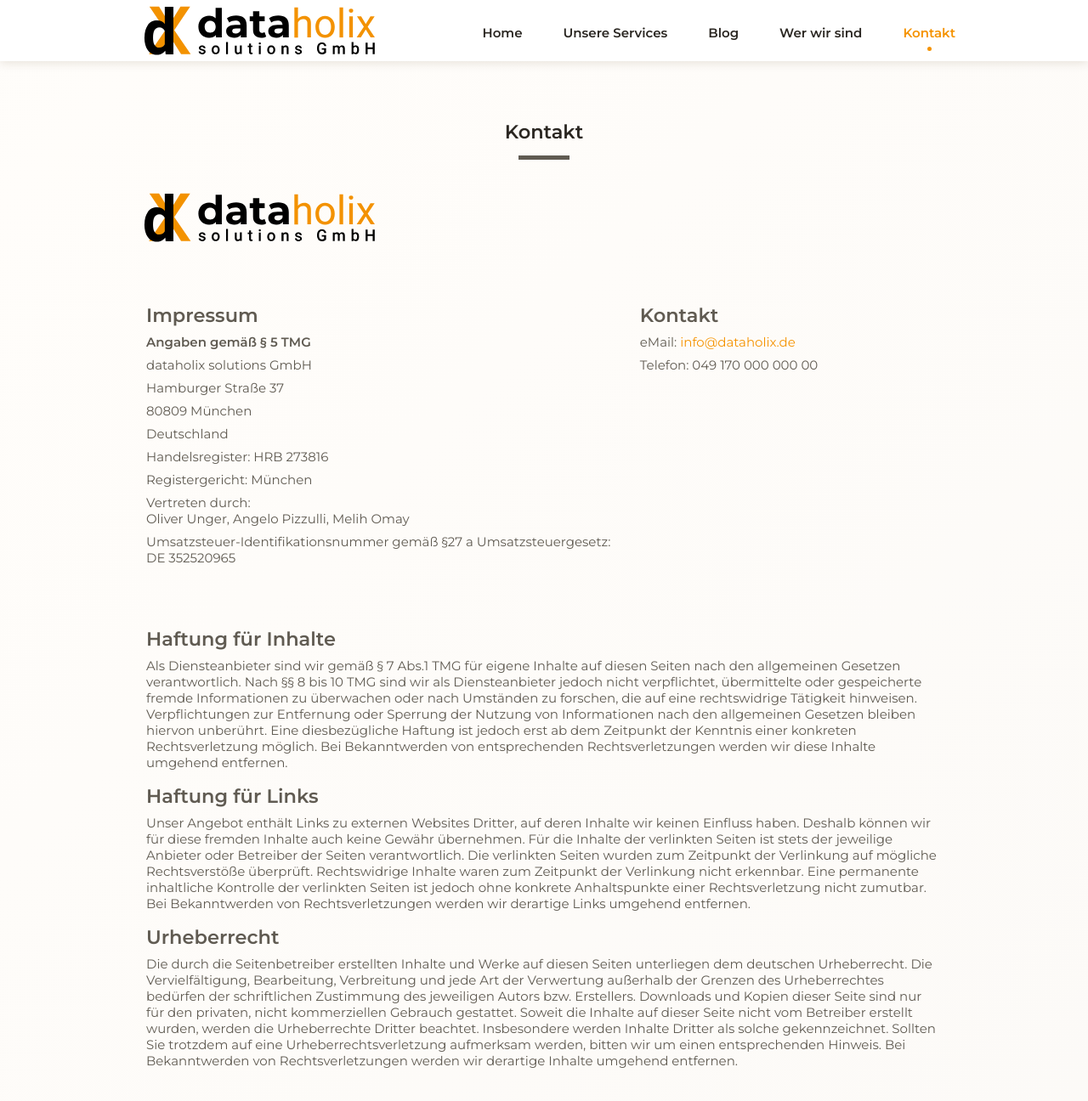
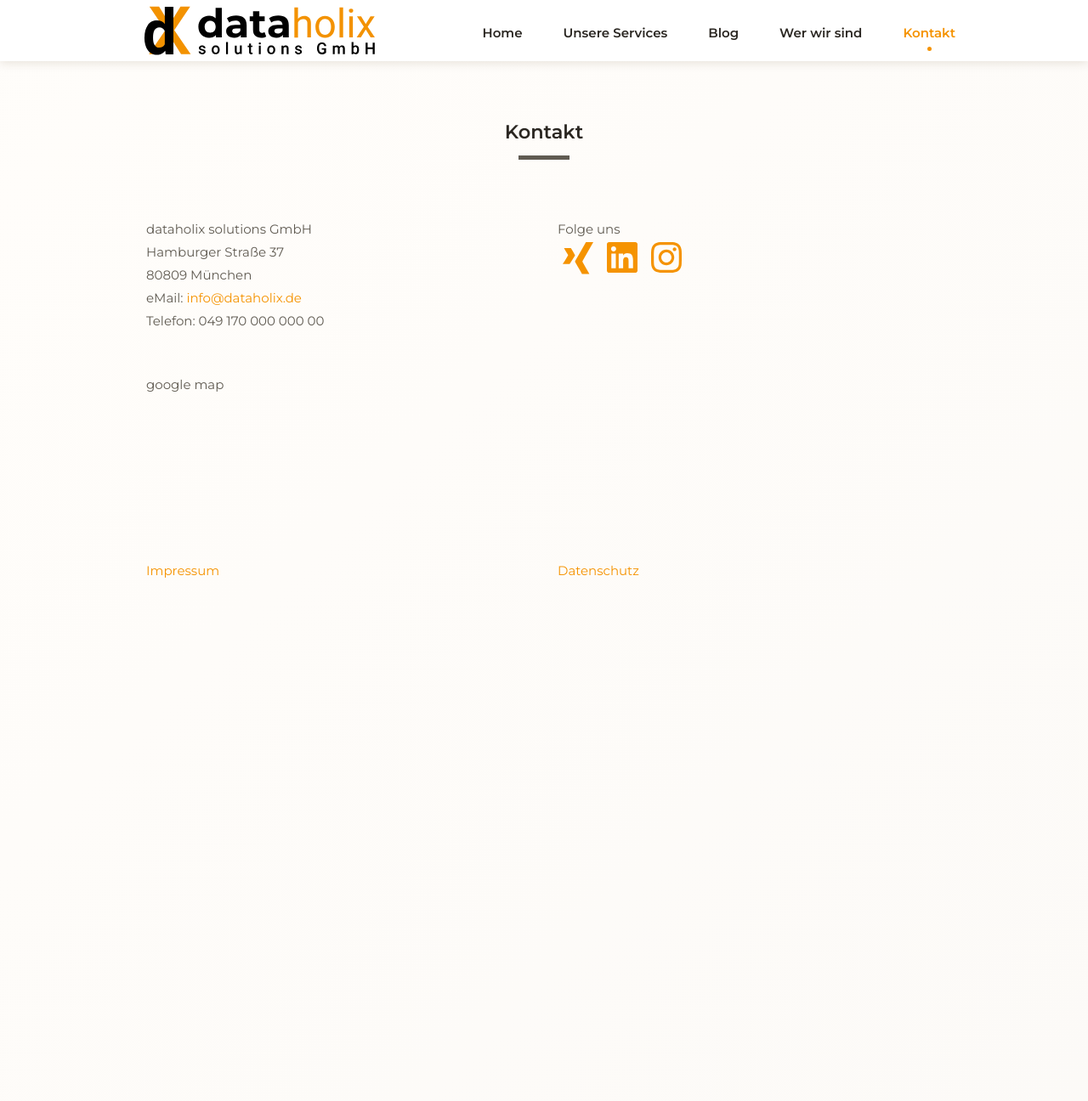
Before and after one commit to dataholix-melih-omay/dataholix-www, a Jekyll site: the page built from index.html, in a window 1280 px wide and 1400 px high, scrolled down 6148 px. Shown: the top 1296 px of the window at 85% size. Built offline with Jekyll 4.4.1, drawn with Linux system fonts in a browser that asks for light colours; after the commit the page ends 6901 px from its top, so only the background shows below that.

Commit message:
[Improved] - new kontakt impress social media

```diff
--- a/_includes/elements/contact.html
+++ b/_includes/elements/contact.html
@@ -1,86 +1,27 @@
-<picture>
-  <source
-    srcset="./assets/images/navigation/data_holix_log_dark.svg"
-    media="(prefers-color-scheme: dark)"
-  />
-  <img
-    src="./assets/images/navigation/data_holix_log_light-new.svg"
-    alt="Dataholix Logo"
-    class="nav__img"
-  />
-</picture>
-
 <div class="container-contact">
   <div>
-    <h2>Impressum</h2>
-    <p><strong>Angaben gemäß § 5 TMG</strong></p>
     <p>dataholix solutions GmbH</p>
     <p>Hamburger Straße 37</p>
     <p>80809 München</p>
-    <p>Deutschland</p>
-    <p>Handelsregister: HRB 273816</p>
-    <p>Registergericht: München</p>
-
-    <p>
-      Vertreten durch:<br />
-      Oliver Unger, Angelo Pizzulli, Melih Omay
-    </p>
-    <p>
-      Umsatzsteuer-Identifikationsnummer gemäß §27 a Umsatzsteuergesetz:
-      <br />DE 352520965
-    </p>
+    <p>eMail: <a href="mailto:info@dataholix.de"> info@dataholix.de</a></p>
+    <p>Telefon: 049 170 000 000 00</p>
   </div>
 
   <div>
-    <h2>Kontakt</h2>
-    <p>eMail: <a href="mailto:info@dataholix.de"> info@dataholix.de</a></p>
-    <p>Telefon: 049 170 000 000 00</p>
+    <p>Folge uns</p>
+    <div >
+
+       <a href="https://www.xing.com/pages/dataholix-solutions-gmbh" target="_blank"><img class="follower"src="/dataholix-www/assets/images/svgs/xing.svg" alt="Xing"></a>
+       <a href="" target="_blank"></a><img class="follower"src="/dataholix-www/assets/images/svgs/linkedin.svg" alt="LinkedIn"></a>
+       <a href="" target="_blank"><img class="follower"src="/dataholix-www/assets/images/svgs/instagram.svg" alt="Instagram"></a>
+
+    </div>
   </div>
 </div>
 
 <div class="container-contact">
   <div>
-    <h2>Haftung für Inhalte</h2>
-    <p>
-      Als Diensteanbieter sind wir gemäß § 7 Abs.1 TMG für eigene Inhalte auf
-      diesen Seiten nach den allgemeinen Gesetzen verantwortlich. Nach §§ 8 bis
-      10 TMG sind wir als Diensteanbieter jedoch nicht verpflichtet,
-      übermittelte oder gespeicherte fremde Informationen zu überwachen oder
-      nach Umständen zu forschen, die auf eine rechtswidrige Tätigkeit
-      hinweisen. Verpflichtungen zur Entfernung oder Sperrung der Nutzung von
-      Informationen nach den allgemeinen Gesetzen bleiben hiervon unberührt.
-      Eine diesbezügliche Haftung ist jedoch erst ab dem Zeitpunkt der Kenntnis
-      einer konkreten Rechtsverletzung möglich. Bei Bekanntwerden von
-      entsprechenden Rechtsverletzungen werden wir diese Inhalte umgehend
-      entfernen.
-    </p>
-    <h2>Haftung für Links</h2>
-    <p>
-      Unser Angebot enthält Links zu externen Websites Dritter, auf deren
-      Inhalte wir keinen Einfluss haben. Deshalb können wir für diese fremden
-      Inhalte auch keine Gewähr übernehmen. Für die Inhalte der verlinkten
-      Seiten ist stets der jeweilige Anbieter oder Betreiber der Seiten
-      verantwortlich. Die verlinkten Seiten wurden zum Zeitpunkt der Verlinkung
-      auf mögliche Rechtsverstöße überprüft. Rechtswidrige Inhalte waren zum
-      Zeitpunkt der Verlinkung nicht erkennbar. Eine permanente inhaltliche
-      Kontrolle der verlinkten Seiten ist jedoch ohne konkrete Anhaltspunkte
-      einer Rechtsverletzung nicht zumutbar. Bei Bekanntwerden von
-      Rechtsverletzungen werden wir derartige Links umgehend entfernen.
-    </p>
-    <h2>Urheberrecht</h2>
-    <p>
-      Die durch die Seitenbetreiber erstellten Inhalte und Werke auf diesen
-      Seiten unterliegen dem deutschen Urheberrecht. Die Vervielfältigung,
-      Bearbeitung, Verbreitung und jede Art der Verwertung außerhalb der Grenzen
-      des Urheberrechtes bedürfen der schriftlichen Zustimmung des jeweiligen
-      Autors bzw. Erstellers. Downloads und Kopien dieser Seite sind nur für den
-      privaten, nicht kommerziellen Gebrauch gestattet. Soweit die Inhalte auf
-      dieser Seite nicht vom Betreiber erstellt wurden, werden die Urheberrechte
-      Dritter beachtet. Insbesondere werden Inhalte Dritter als solche
-      gekennzeichnet. Sollten Sie trotzdem auf eine Urheberrechtsverletzung
-      aufmerksam werden, bitten wir um einen entsprechenden Hinweis. Bei
-      Bekanntwerden von Rechtsverletzungen werden wir derartige Inhalte umgehend
-      entfernen.
-    </p>
+   google map
+
   </div>
 </div>
--- a/_includes/impress.html
+++ b/_includes/impress.html
@@ -1 +1,59 @@
-Lorem ipsum dolor sit amet, consectetur adipisicing elit. Veritatis unde sapiente blanditiis accusantium provident, magni, doloribus eius maxime voluptates deserunt saepe quae quas, dicta deleniti possimus temporibus incidunt repellat fugiat. Aperiam quia rem nemo autem laudantium enim numquam aliquid harum ducimus, quidem eveniet quam, ab quisquam neque! Expedita, harum assumenda. Quia placeat aliquam hic odio quo nesciunt alias praesentium, esse, laborum adipisci eveniet mollitia voluptate. Consequatur consequuntur inventore, expedita debitis explicabo quo ipsum aut numquam fugiat blanditiis dolore minus quisquam commodi eligendi, eos sed quis vero nulla voluptatibus unde repellat eius dolores? Itaque rerum ex, pariatur architecto aperiam animi? Maiores aspernatur error ex iure a aut velit nihil fugit, magnam repellendus quis commodi culpa aliquam consequuntur neque, modi voluptatum nesciunt corporis quod eligendi, id rerum voluptas? At vero a officiis consequatur autem aperiam repellat commodi, repudiandae deserunt ut odio quidem quia neque illo aut sint molestias ea? Reprehenderit voluptatibus molestiae ipsa harum cupiditate, doloremque quis voluptatem quos quas sunt ex in nam eligendi, at nulla accusamus nobis natus laboriosam ipsam eius, cum quaerat facere? Officia adipisci repellat ab optio repellendus aperiam perspiciatis esse itaque dolorum numquam, corrupti, debitis voluptas, amet maiores aspernatur ducimus unde quae corporis id modi dolor laboriosam!
+<p><strong>Angaben gemäß § 5 TMG</strong></p>
+<p>dataholix solutions GmbH</p>
+<p>Hamburger Straße 37</p>
+<p>80809 München</p>
+<p>Deutschland</p>
+<p><a>eMail: <a href="mailto:info@dataholix.de"> info@dataholix.de</a></p>
+<p>Handelsregister: HRB 273816</p>
+<p>Registergericht: München</p>
+
+<p>
+    Vertreten durch:<br />
+    Oliver Unger, Angelo Pizzulli, Melih Omay
+</p>
+<p>
+    Umsatzsteuer-Identifikationsnummer gemäß §27 a Umsatzsteuergesetz:
+    <br />DE 352520965
+</p>
+
+<h2>Haftung für Inhalte</h2>
+<p>
+    Als Diensteanbieter sind wir gemäß § 7 Abs.1 TMG für eigene Inhalte auf
+    diesen Seiten nach den allgemeinen Gesetzen verantwortlich. Nach §§ 8 bis 10
+    TMG sind wir als Diensteanbieter jedoch nicht verpflichtet, übermittelte
+    oder gespeicherte fremde Informationen zu überwachen oder nach Umständen zu
+    forschen, die auf eine rechtswidrige Tätigkeit hinweisen. Verpflichtungen
+    zur Entfernung oder Sperrung der Nutzung von Informationen nach den
+    allgemeinen Gesetzen bleiben hiervon unberührt. Eine diesbezügliche Haftung
+    ist jedoch erst ab dem Zeitpunkt der Kenntnis einer konkreten
+    Rechtsverletzung möglich. Bei Bekanntwerden von entsprechenden
+    Rechtsverletzungen werden wir diese Inhalte umgehend entfernen.
+</p>
+<h2>Haftung für Links</h2>
+<p>
+    Unser Angebot enthält Links zu externen Websites Dritter, auf deren Inhalte
+    wir keinen Einfluss haben. Deshalb können wir für diese fremden Inhalte auch
+    keine Gewähr übernehmen. Für die Inhalte der verlinkten Seiten ist stets der
+    jeweilige Anbieter oder Betreiber der Seiten verantwortlich. Die verlinkten
+    Seiten wurden zum Zeitpunkt der Verlinkung auf mögliche Rechtsverstöße
+    überprüft. Rechtswidrige Inhalte waren zum Zeitpunkt der Verlinkung nicht
+    erkennbar. Eine permanente inhaltliche Kontrolle der verlinkten Seiten ist
+    jedoch ohne konkrete Anhaltspunkte einer Rechtsverletzung nicht zumutbar.
+    Bei Bekanntwerden von Rechtsverletzungen werden wir derartige Links umgehend
+    entfernen.
+</p>
+<h2>Urheberrecht</h2>
+<p>
+    Die durch die Seitenbetreiber erstellten Inhalte und Werke auf diesen Seiten
+    unterliegen dem deutschen Urheberrecht. Die Vervielfältigung, Bearbeitung,
+    Verbreitung und jede Art der Verwertung außerhalb der Grenzen des
+    Urheberrechtes bedürfen der schriftlichen Zustimmung des jeweiligen Autors
+    bzw. Erstellers. Downloads und Kopien dieser Seite sind nur für den
+    privaten, nicht kommerziellen Gebrauch gestattet. Soweit die Inhalte auf
+    dieser Seite nicht vom Betreiber erstellt wurden, werden die Urheberrechte
+    Dritter beachtet. Insbesondere werden Inhalte Dritter als solche
+    gekennzeichnet. Sollten Sie trotzdem auf eine Urheberrechtsverletzung
+    aufmerksam werden, bitten wir um einen entsprechenden Hinweis. Bei
+    Bekanntwerden von Rechtsverletzungen werden wir derartige Inhalte umgehend
+    entfernen.
+</p>
--- a/_includes/policy-and-impress.html
+++ b/_includes/policy-and-impress.html
@@ -1,7 +1,8 @@
 <section class="container section section__height" id="policy-and-impress">
     <div class="container-policy-and-impress">
+        <div id="impress">Impressum</div>
         <div id="policy">Datenschutz </div>
-        <div id="impress">Impressum</div>
+
     </div>
 
     <div class="container-policy-and-impress">
--- a/_sass/pages/_contactme.scss
+++ b/_sass/pages/_contactme.scss
@@ -15,12 +15,12 @@
       }
 
       .container-contact > :nth-child(1) {
-        min-width: calc(60% - (var(--margin) * 2));
+        min-width: calc(50% - (var(--margin) * 2));
 
       }
 
       .container-contact > :nth-child(2) {
-        min-width: calc(40% - (var(--margin) * 2));
+        min-width: calc(50% - (var(--margin) * 2));
       }
 
 
@@ -28,3 +28,9 @@
 
 p{margin:8px 0 0 0 }
 h2{padding:16px 0 0 0 }
+
+img.follower{
+    height: 48px;
+    width: 48px;
+    cursor: pointer;
+}
--- a/_sass/pages/_policy-and-impress.scss
+++ b/_sass/pages/_policy-and-impress.scss
@@ -4,13 +4,14 @@
     }
 
     .select {
-        background-color: red;
+        color: var(-- --text-color);
+        font-weight: bolder;
     }
 
         .container-policy-and-impress{
             margin-top:24px;
             display: flex;
-            flex-wrap: wrap;
+            flex-wrap: no-wrap;
             --margin: 1rem;
             --multiplier: calc(40rem - 100%);
           }
@@ -23,12 +24,12 @@
           }
 
           .container-policy-and-impress > :nth-child(1) {
-            min-width: calc(50% - (var(--margin) * 2));
+            min-width: calc(10% - (var(--margin) * 2));
 
           }
 
           .containe-policy-and-impress > :nth-child(2) {
-            min-width: calc(50% - (var(--margin) * 2));
+            min-width: calc(10% - (var(--margin) * 2));
           }
 
 
@@ -36,3 +37,8 @@
 
 
 }
+
+#impress,#policy{
+    color: var(--both-accent-color);
+    cursor: pointer;
+}
```
Also changed, not shown: assets/images/navigation/contact-01-white.svg (added), assets/images/navigation/contact-01.svg (added), assets/images/services/bg.png (added), assets/images/svgs/instagram.svg (added), assets/images/svgs/linkedin.svg (added), assets/images/svgs/xing.svg (added).
